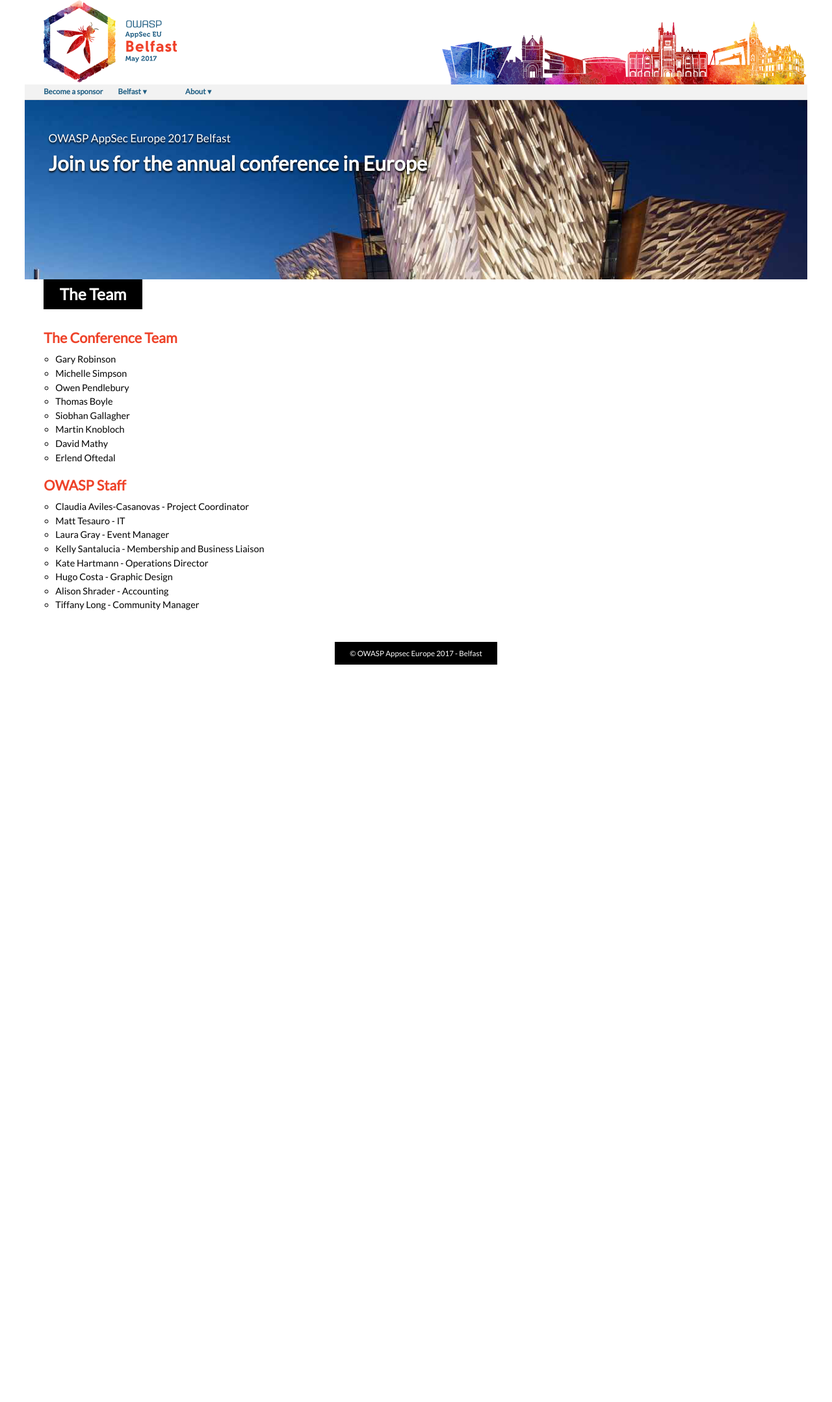
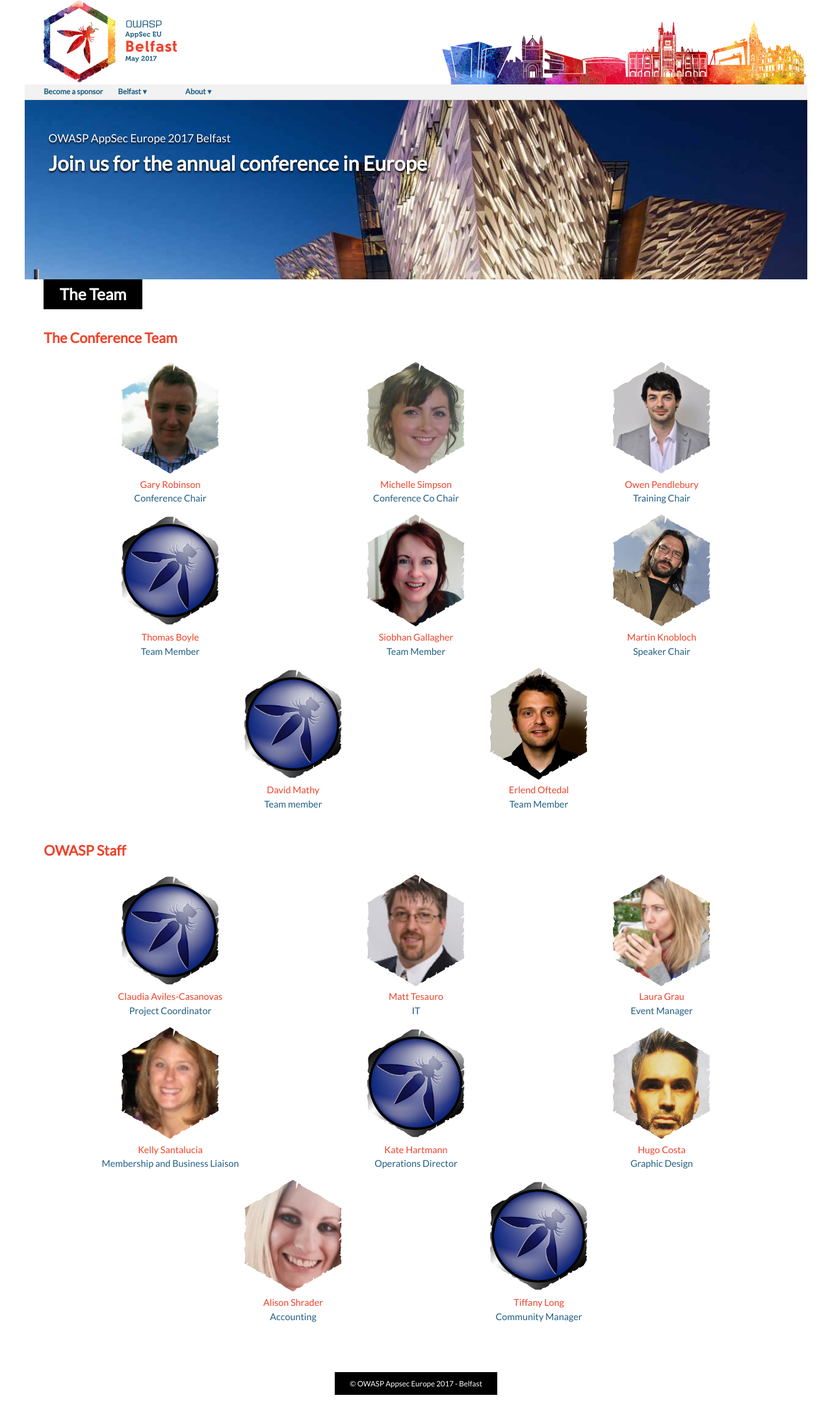
Before and after one commit to OWASP/AppSecEurope2017, a Jekyll site: the page built from about/team.md, in a window 1280 px wide. Shown: the whole page at 65% size. Built offline with Jekyll 4.4.1, drawn with Linux system fonts in a browser that asks for light colours; before the commit the page ends 1034 px from its top, so only the background shows below that.

Commit message:
Team with pictures

```diff
--- /dev/null
+++ b/_data/team.yml
@@ -0,0 +1,50 @@
+conferenceteam:
+  - name: Gary Robinson
+    role: Conference Chair
+    image: ConferenceTeam1_GaryRobinson_Conference-Chair.jpg
+  - name: Michelle Simpson
+    role: Conference Co Chair
+    image: ConferenceTeam2_MichelleSimpson_Conference-Co-Chair.png
+  - name: Owen Pendlebury
+    role: Training Chair
+    image: ConferenceTeam4_Owen_Pendlebury-Training_Chair.jpg
+  - name: Thomas Boyle
+    role: Team Member
+    image:
+  - name: Siobhan Gallagher
+    role: Team Member
+    image: SiobhanGallagher.jpg
+  - name: Martin Knobloch
+    role: Speaker Chair
+    image: ConferenceTeam3_Martin-Knobloch_Speaker-Chair.png
+  - name: David Mathy
+    role: Team member
+    image:
+  - name: Erlend Oftedal
+    role: Team Member
+    image: erlend.jpg
+staff:
+  - name: Claudia Aviles-Casanovas
+    role: Project Coordinator
+    image:
+  - name: Matt Tesauro
+    role: IT
+    image: Matt-Tesauro-150x150.png
+  - name: Laura Grau
+    role: Event Manager
+    image: Laura-Grau-150x150.png
+  - name: Kelly Santalucia
+    role: Membership and Business Liaison
+    image: staff-kelly_santalucia.png
+  - name: Kate Hartmann
+    role: Operations Director
+    image:
+  - name: Hugo Costa
+    role: Graphic Design
+    image: OWASP_Staff6_Hugo_Costa-Graphic_Design.jpg
+  - name: Alison Shrader
+    role: Accounting
+    image: Alisons-Pic-150x150.jpg
+  - name: Tiffany Long
+    role: Community Manager
+    image:
--- a/about/team.md
+++ b/about/team.md
@@ -6,22 +6,25 @@
 
 ## The Conference Team
 
-* Gary Robinson
-* Michelle Simpson
-* Owen Pendlebury
-* Thomas Boyle
-* Siobhan Gallagher
-* Martin Knobloch
-* David Mathy
-* Erlend Oftedal
+<ul class="team-list">
+{% for member in site.data.team.conferenceteam %}
+<li>
+	<img src="/assets/images/mask.png" class="masked" style="background-image: url(/assets/images/{{member.image | default: 'owasp_logo.png'}})" alt="{{member.name}} {{member.role}}">
+	<span class="name">{{member.name}}</span>
+	<span class="role">{{member.role}}</span>
+</li>
+{% endfor %}
+</ul>
+
 
 ## OWASP Staff
 
-* Claudia Aviles-Casanovas - Project Coordinator
-* Matt Tesauro - IT
-* Laura Gray - Event Manager
-* Kelly Santalucia - Membership and Business Liaison
-* Kate Hartmann - Operations Director
-* Hugo Costa - Graphic Design
-* Alison Shrader - Accounting
-* Tiffany Long - Community Manager
+<ul class="team-list">
+{% for member in site.data.team.staff %}
+<li>
+	<img src="/assets/images/mask.png" class="masked" style="background-image: url(/assets/images/{{member.image | default: 'owasp_logo.png'}})" alt="{{member.name}} {{member.role}}">
+	<span class="name">{{member.name}}</span>
+	<span class="role">{{member.role}}</span>
+</li>
+{% endfor %}
+</ul>
--- a/assets/css/style.scss
+++ b/assets/css/style.scss
@@ -238,6 +238,40 @@
 		font-weight: bolder;
 	}
 
+	.team-list {
+		display: flex;
+		flex-wrap: wrap;
+		list-style: none;
+		margin: 0;
+		padding: 1em 0em;
+		justify-content: center;
+
+		> li {
+			width: 33%;
+			box-sizing: border-box;
+			text-align: center;
+			padding-bottom: 1em;
+
+			img {
+				width: 50%;
+				max-width: 150px;
+				background-size: cover;
+				background-position: center center;
+			}
+
+			span {
+				display: block;
+
+				&.name {
+					color: $orange;
+				}
+				&.role {
+					color: $blue;
+				}
+			}
+		}
+	}
+
 	.sellingpoints {
 		color: $blue;
 		display: flex;
@@ -260,6 +294,7 @@
 			font-weight: bold;
 		}
 	}
+
 	.keynoters {
 		color: $blue;
 		display: flex;
@@ -370,6 +405,9 @@
 				width: 100%;
 			}
 		}
+
+		.team-list > li{ width: 50%;}
+
 		.keynoters img {
 			width: 50%;
 		}
@@ -384,6 +422,7 @@
 	nav {
 		font-size: 100%;
 		padding: 0;
+
 		.burger {
 			display: block;
 			padding: 0.5em;
```
Also changed, not shown: assets/images/Alisons-Pic-150x150.jpg (added), assets/images/ConferenceTeam1_GaryRobinson_Conference-Chair.jpg (added), assets/images/ConferenceTeam2_MichelleSimpson_Conference-Co-Chair.png (added), assets/images/ConferenceTeam3_Martin-Knobloch_Speaker-Chair.png (added), assets/images/ConferenceTeam4_Owen_Pendlebury-Training_Chair.jpg (added), assets/images/Laura-Grau-150x150.png (added), assets/images/Matt-Tesauro-150x150.png (added), assets/images/OWASP_Staff6_Hugo_Costa-Graphic_Design.jpg (added), assets/images/SiobhanGallagher.jpg (added), assets/images/belfast-square.png (added), assets/images/belfast-square_m.png (added), assets/images/erlend.jpg (added), assets/images/logo-square.png (added), assets/images/staff-kelly_santalucia.png (added).
